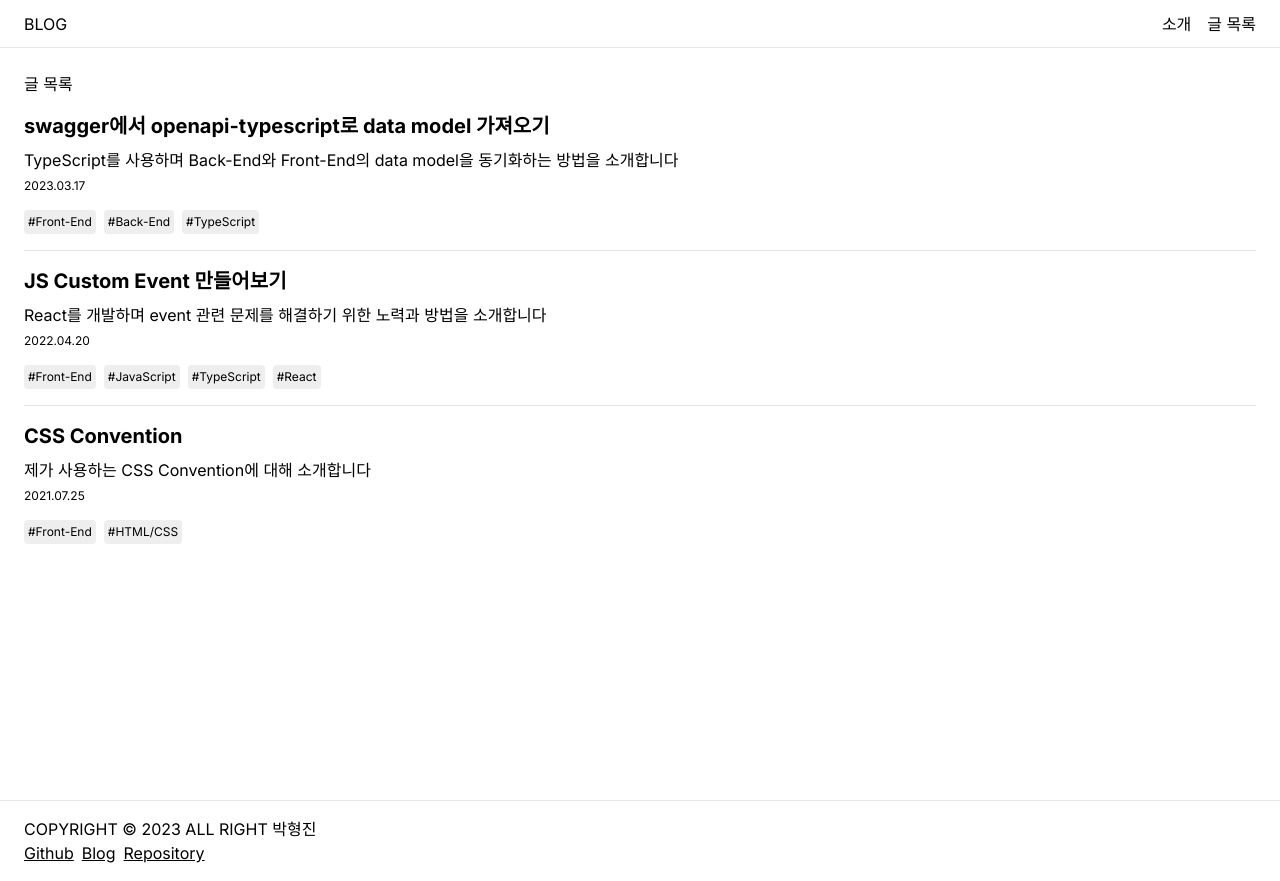
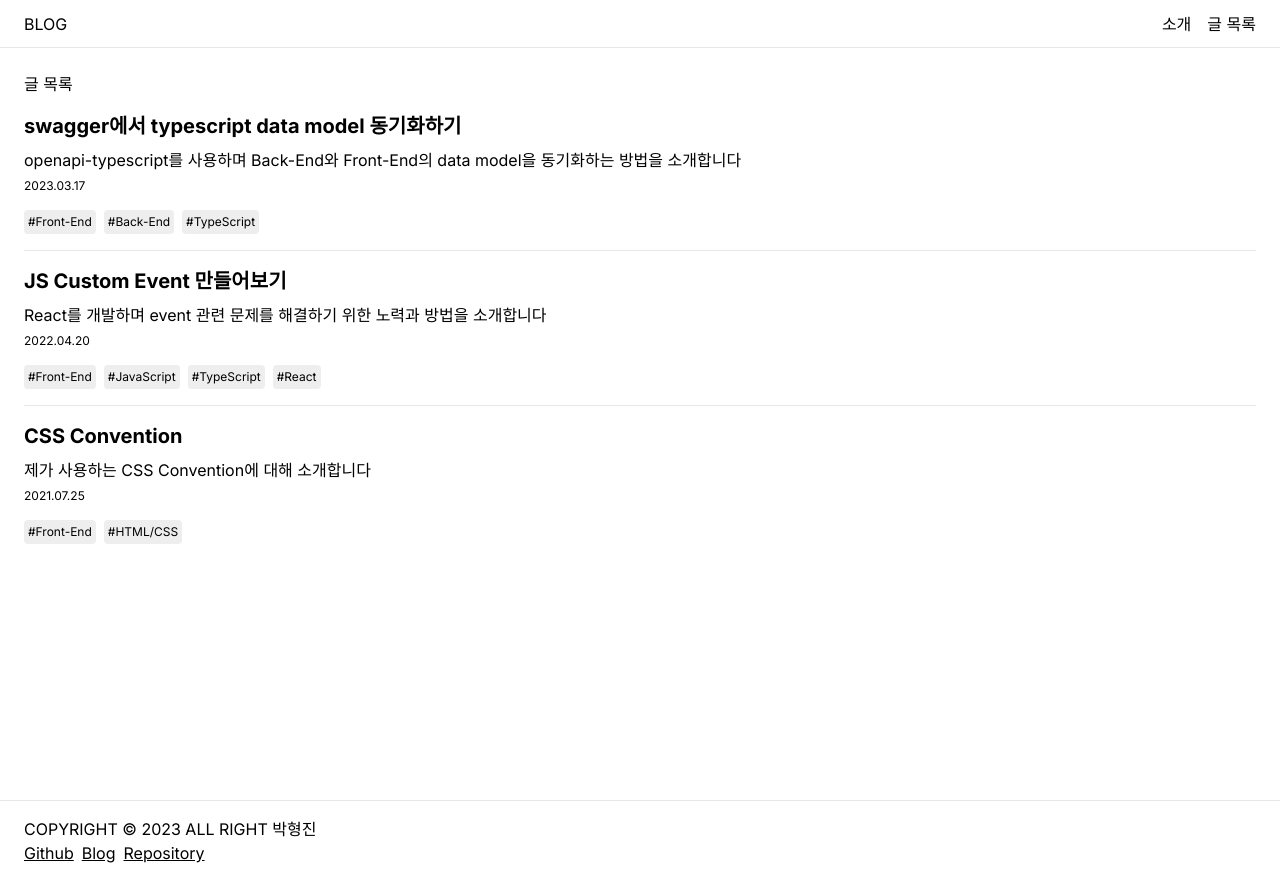
Before and after one commit to hywlss9/hywlss9.github.io, a Next.js app: page /nextjs-github-pages/posts in a window 1280 px wide. Built offline with nearby package versions, Linux system fonts and the light colour scheme.

Commit message:
refactor: post title, desc 수정

```diff
--- a/src/constants/posts.ts
+++ b/src/constants/posts.ts
@@ -24,9 +24,9 @@ export const POSTS_PREVIEWS: PostsPreview[] = [
   },
   {
     id: 2,
-    title: "swagger에서 openapi-typescript로 data model 가져오기",
+    title: "swagger에서 typescript data model 동기화하기",
     description:
-      "TypeScript를 사용하며 Back-End와 Front-End의 data model을 동기화하는 방법을 소개합니다",
+      "openapi-typescript를 사용하며 Back-End와 Front-End의 data model을 동기화하는 방법을 소개합니다",
     date: "2023.03.17",
     tags: ["Front-End", "Back-End", "TypeScript"],
   },
```
